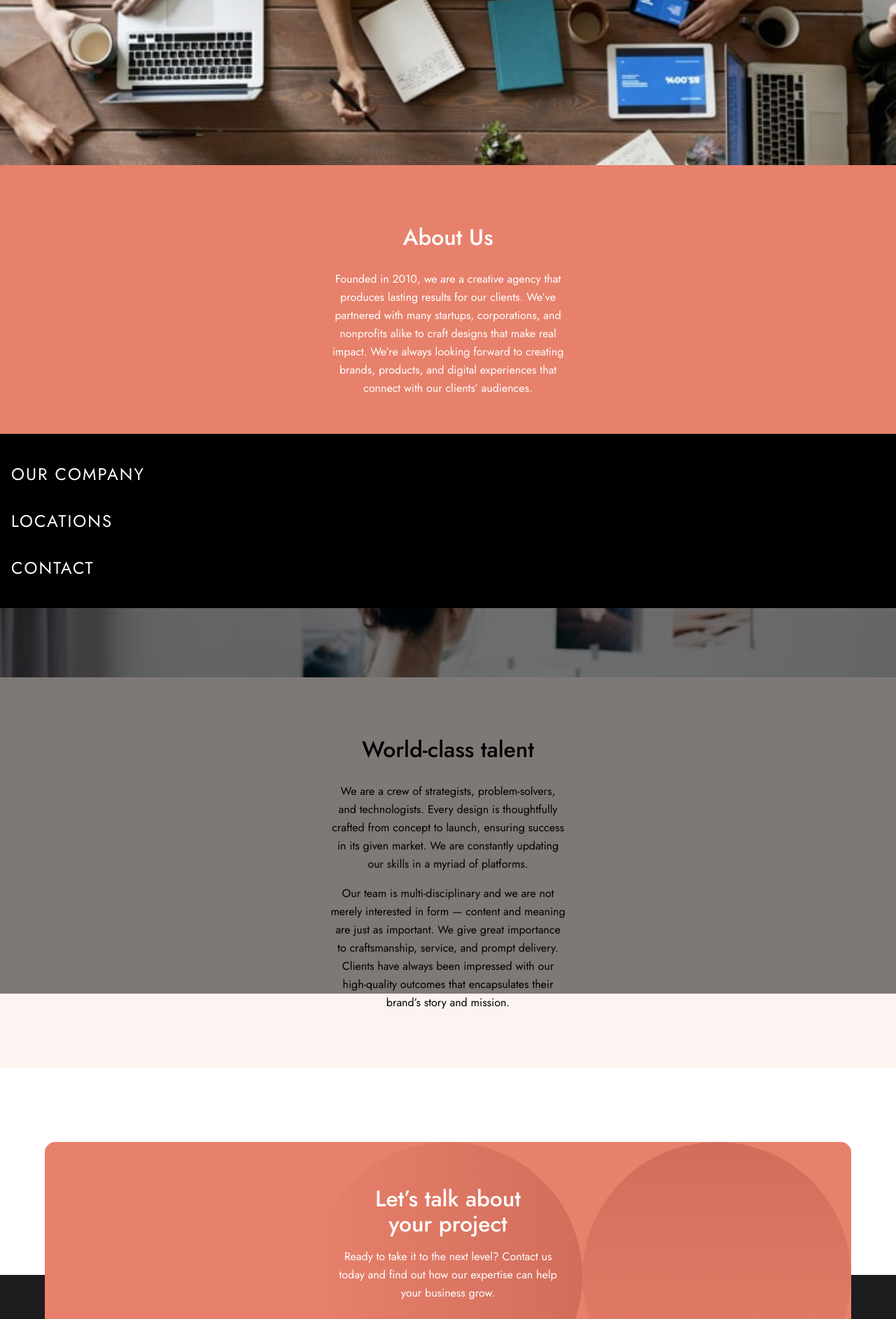
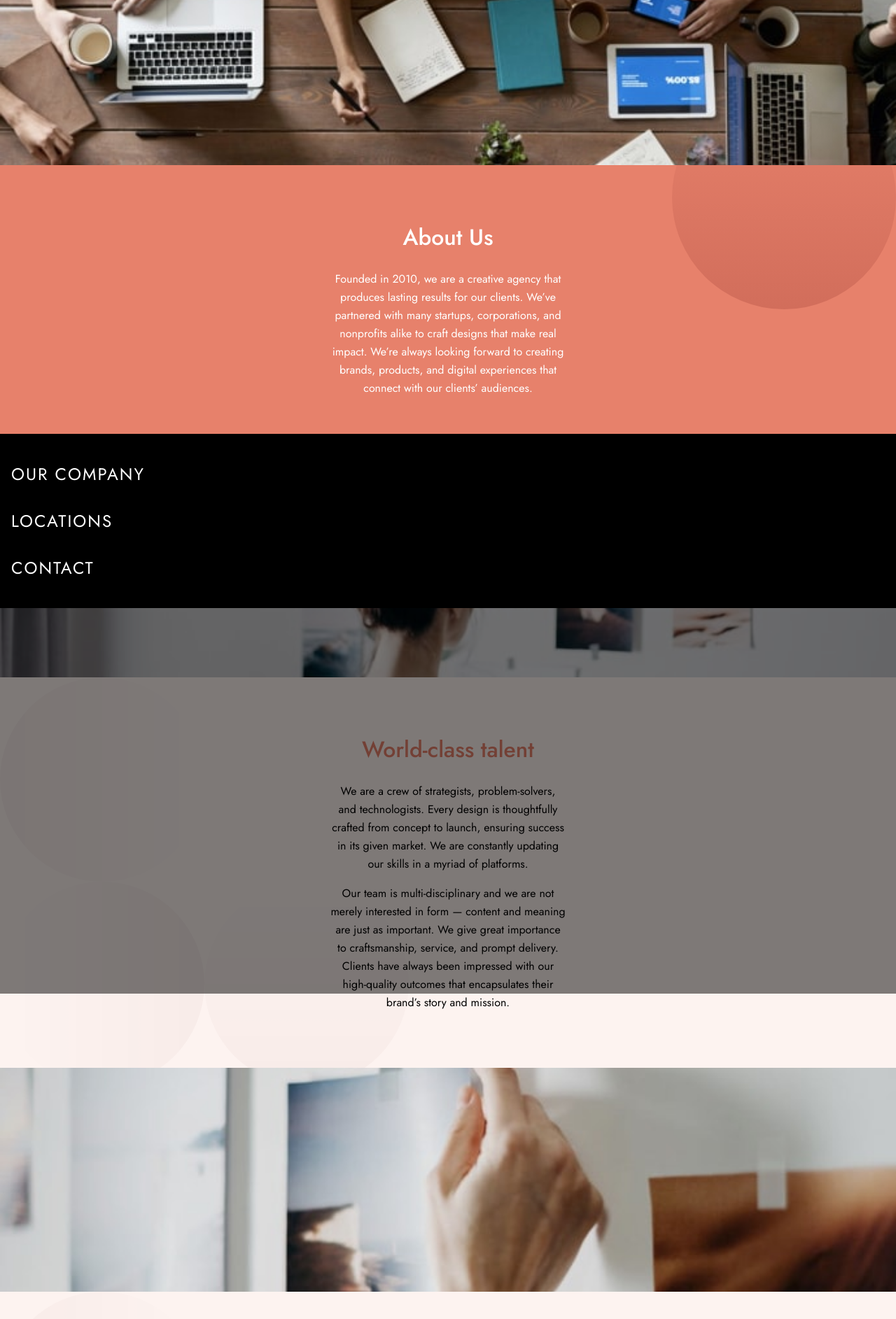
Before and after one commit to RayaneBengaoui/FM_challenge20_designo_multipage, a React (Create React App) app: page /about in a window 1280 px wide. Shown: the part 180-2065 px from the top of the page at 70% size. Built offline with nearby package versions, Linux system fonts and the light colour scheme.

Commit message:
Finish styling on Information component + Adding them to About page

```diff
--- a/src/components/About/Information.js
+++ b/src/components/About/Information.js
@@ -1,5 +1,8 @@
 import styled from "styled-components";
 import { motion } from "framer-motion";
+
+import three_circle_bg from "../../assets/shared/desktop/bg-pattern-three-circles.svg";
+import one_circle_bg from "../../assets/about/desktop/bg-pattern-hero-about-desktop.svg";
 
 const Information = ({ images, title, description, theme, doubletext }) => {
   return (
@@ -9,6 +12,7 @@
         <h2>{title}</h2>
         <p>{description}</p>
         {doubletext && <p className="secondParagraph">{doubletext} </p>}
+        {theme === "dark" && <Circle src={one_circle_bg} />}
       </TextContainer>
     </InformationStyle>
   );
@@ -32,9 +36,14 @@
   }
 `;
 const TextContainer = styled.div`
+  position: relative;
+  z-index: 0;
   background-color: ${(props) =>
     props.theme === "dark" ? "#E7816B" : "#FDF3F0"};
-  color: ${(props) => (props.theme === "dark" ? "white" : "black")};
+  color: ${(props) => (props.theme === "dark" ? "white" : "#E7816B")};
+  background-image: ${(props) =>
+    props.theme === "dark" ? `` : `url(${three_circle_bg})`};
+  background-repeat: no-repeat;
   min-height: 24.5rem;
   display: flex;
   flex-direction: column;
@@ -54,4 +63,12 @@
   }
 `;
 
+const Circle = styled.img`
+  position: absolute;
+  width: 20rem;
+  transform: rotate(90deg) translateX(-50%);
+  right: 0;
+  z-index: -1;
+`;
+
 export default Information;
--- a/src/pages/About.js
+++ b/src/pages/About.js
@@ -41,6 +41,17 @@
           "Our team is multi-disciplinary and we are not merely interested in form — content and meaning are just as important. We give great importance to craftsmanship, service, and prompt delivery. Clients have always been impressed with our high-quality outcomes that encapsulates their brand’s story and mission."
         }
       />
+      <Information
+        images={about_deal_images}
+        title={"The real deal"}
+        description={
+          "As strategic partners in our clients’ businesses, we are ready to take on any challenge as our own. Solving real problems require empathy and collaboration, and we strive to bring a fresh perspective to every opportunity. We make design and technology more accessible and give you tools to measure success."
+        }
+        theme={"light"}
+        doubletext={
+          "We are visual storytellers in appealing and captivating ways. By combining business and marketing strategies, we inspire audiences to take action and drive real results."
+        }
+      />
       <ScrollTop />
     </AboutStyle>
   );
```
